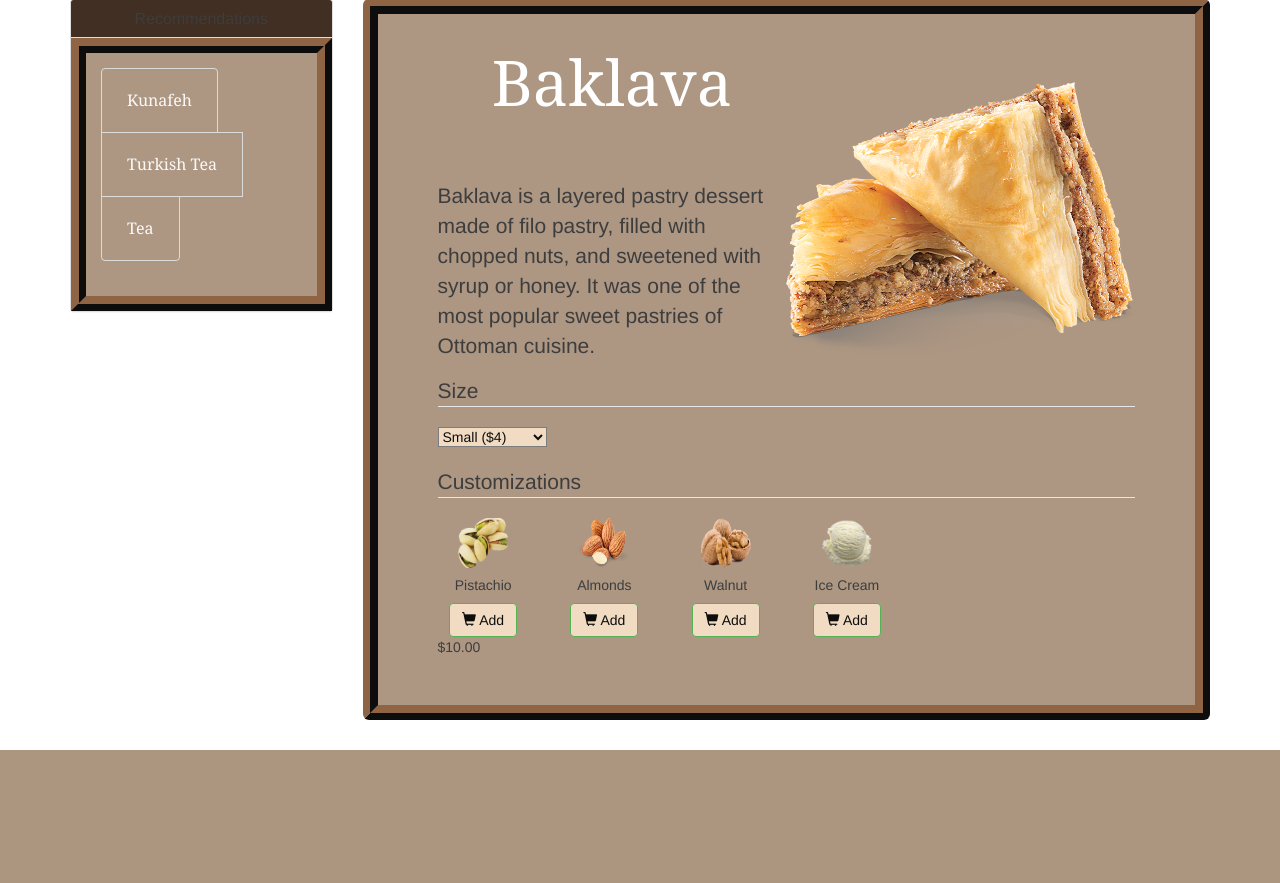
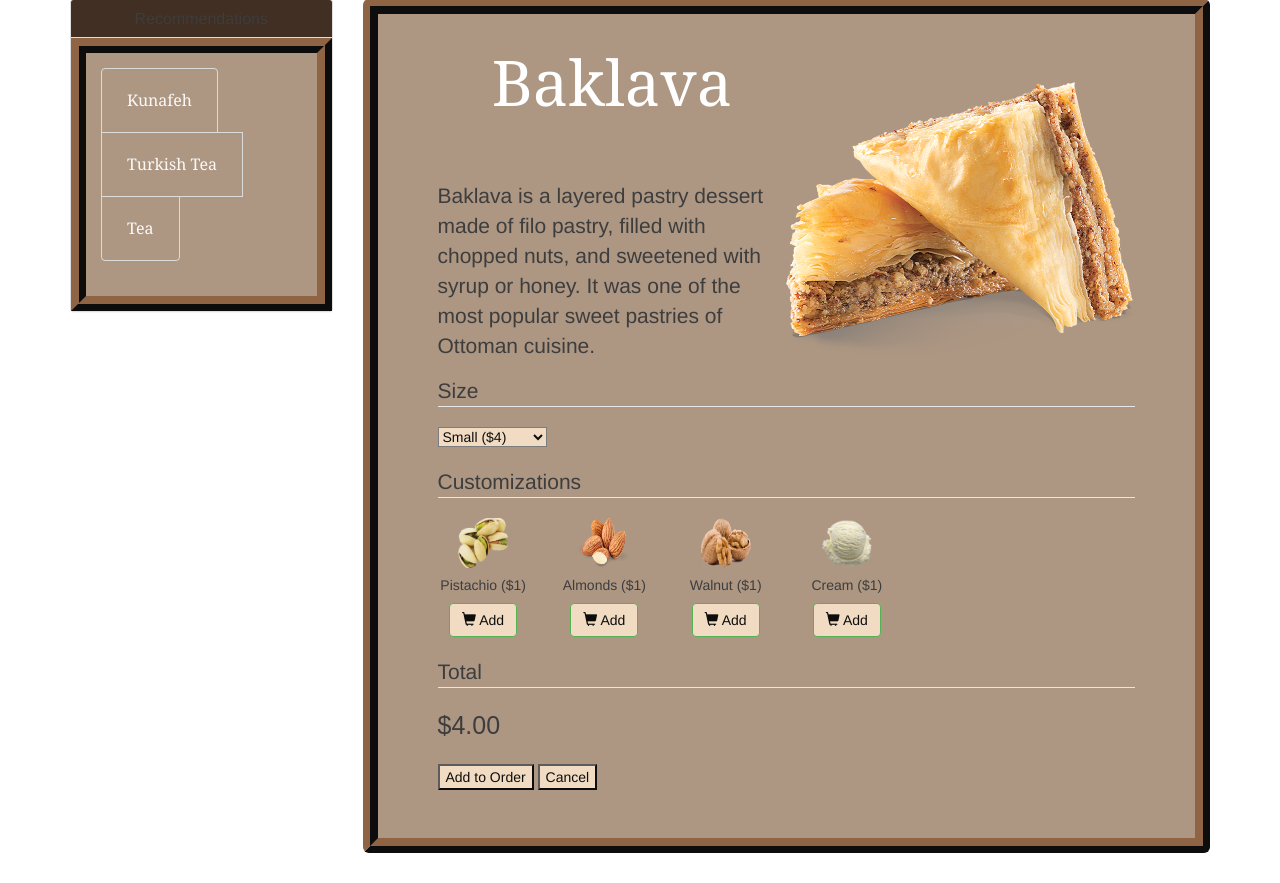
Before and after one commit to rednaksiii/cafe-website, a PHP site: page /html/baklava.html in a window 1280 px wide. Shown: the part 259-1142 px from the top of the page. Before the commit the page ends 1009 px from the top, so only its background shows below. Run offline with PHP 8.4, Linux system fonts and the light colour scheme; some libraries are stand-ins or nearby versions; some web fonts are replaced.

Commit message:
updated javascript function to show price

```diff
--- a/css/style-1.css
+++ b/css/style-1.css
@@ -175,3 +175,8 @@ select.custom-select {
         float: inherit;
     }
   }
+
+.total-price {
+    font-size: 25px;
+    font-family: Arial, Helvetica, sans-serif;
+}
--- a/html/baklava.html
+++ b/html/baklava.html
@@ -9,29 +9,7 @@
    <link rel="stylesheet" href="/css/style-1.css">
    <link rel="icon" type="image/x-icon" href="/images/logo2.png"></link>
    <script src="https://code.jquery.com/jquery-3.6.0.min.js"></script>
-   <script type="text/javascript" src="/javascript/baklava.js"></script>
-   <script>
-      // Get references to the size selection and price display elements
-      const sizeSelection = document.getElementById('size-selection');
-      const priceDisplay = document.querySelector('.total-price');
-
-      // Define the prices for each size option
-      const sizePrices = {
-        small: 10,
-        medium: 15,
-        large: 20,
-      };
-
-      // Add an event listener to the size selection to update the price
-      sizeSelection.addEventListener('change', () => {
-        const selectedSize = sizeSelection.value;
-        const selectedPrice = sizePrices[selectedSize];
-
-        // Update the price display with the selected price
-        priceDisplay.textContent = '$' + selectedPrice.toFixed(2);
-      });
-    </script>
-
+   <script src="/javascript/baklava.js"></script>
 </head>
 <body>
    <main>
@@ -96,7 +74,7 @@
                <div class="row">
                 <div class="col-md-2">
                     <img src="/images/pistachio.png" height="50" width="50" alt="Pistachio">
-                     <h5>Pistachio</h5>
+                     <h5>Pistachio ($1)</h5>
                      <button id="pistachio" type="button" class="btn btn-success">
                         <span class="glyphicon glyphicon-shopping-cart"
                               aria-hidden="true"></span> Add
@@ -104,7 +82,7 @@
                 </div>
                 <div class="col-md-2">
                      <img src="/images/almonds.png" height="50" width="50" alt="Almonds">
-                     <h5>Almonds</h5>
+                     <h5>Almonds ($1)</h5>
                      <button id="almonds" type="button" class="btn btn-success">
                         <span class="glyphicon glyphicon-shopping-cart"
                               aria-hidden="true"></span> Add
@@ -113,7 +91,7 @@
 
                <div class="col-md-2">
                 <img src="/images/wallnut.png" height="50" width="50" alt="Walnut">
-                 <h5>Walnut</h5>
+                 <h5>Walnut ($1)</h5>
                  <button id="walnut" type="button" class="btn btn-success">
                     <span class="glyphicon glyphicon-shopping-cart"
                           aria-hidden="true"></span> Add
@@ -121,21 +99,61 @@
                </div>
                <div class="col-md-2">
                   <img src="/images/ice-cream.png" height="50" width="50" alt="Ice Cream">
-                   <h5>Ice Cream</h5>
+                   <h5>Cream ($1)</h5>
                    <button id="icecream" type="button" class="btn btn-success">
                       <span class="glyphicon glyphicon-shopping-cart"
                             aria-hidden="true"></span> Add
                    </button>
                  </div>
                </div>
-
-               <div class="total-price">
-                  $10.00
+               <br>
+               <div>
+                  <legend>Total</legend>
+                  <div class="total-price">$4.00</div>
+                  <br>
+                  <button class="order-buttons">Add to Order</button>
+                  <button class="order-buttons">Cancel</button>
                </div>
 
             </div>
          </div>
       </div>
    </div>
+   <script>
+      // Get references to the size selection and price display elements
+      const sizeSelection = document.getElementById('size-selection');
+      const priceDisplay = document.querySelector('.total-price');
+
+      // Define the prices for each size option
+      const sizePrices = {
+        small: 4,
+        medium: 6,
+        large: 7,
+        xlarge: 10
+      };
+
+      // Add an event listener to the size selection to update the price
+      sizeSelection.addEventListener('change', () => {
+        const selectedSize = sizeSelection.value;
+        const selectedPrice = sizePrices[selectedSize];
+
+        // Update the price display with the selected price
+        priceDisplay.textContent = '$' + selectedPrice.toFixed(2);
+      });
+
+      function updatePrice() {
+      // Get the number of customizations
+      var numCustomizations = parseInt(document.getElementById('customizations').value);
+
+      // Calculate the total price
+      var totalPrice = numCustomizations * 1;
+
+      // Update the price display
+      document.getElementById('total-price').innerHTML = '$' + totalPrice.toFixed(2);
+}
+
+    </script>
+
+
 </body>
 </html>
```
